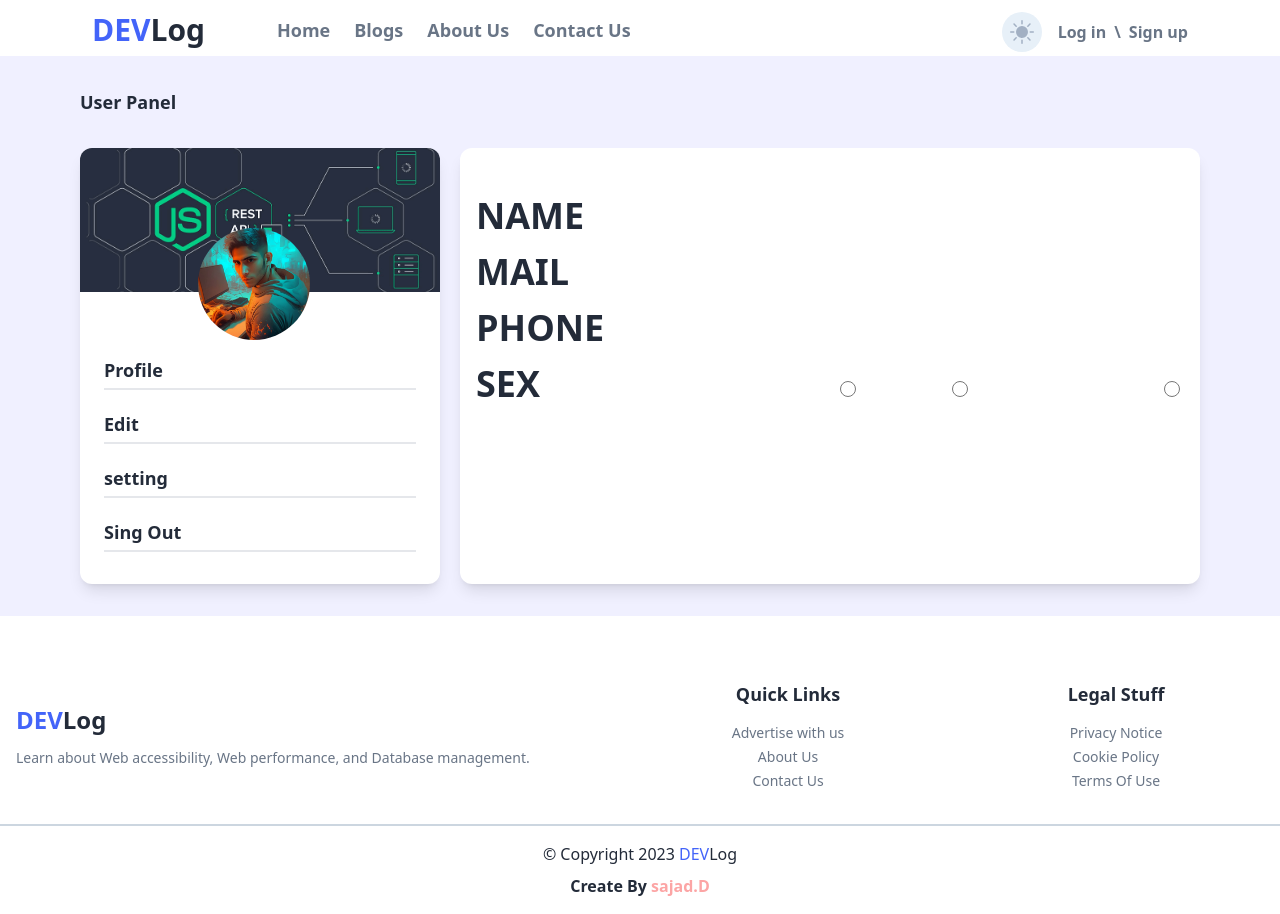
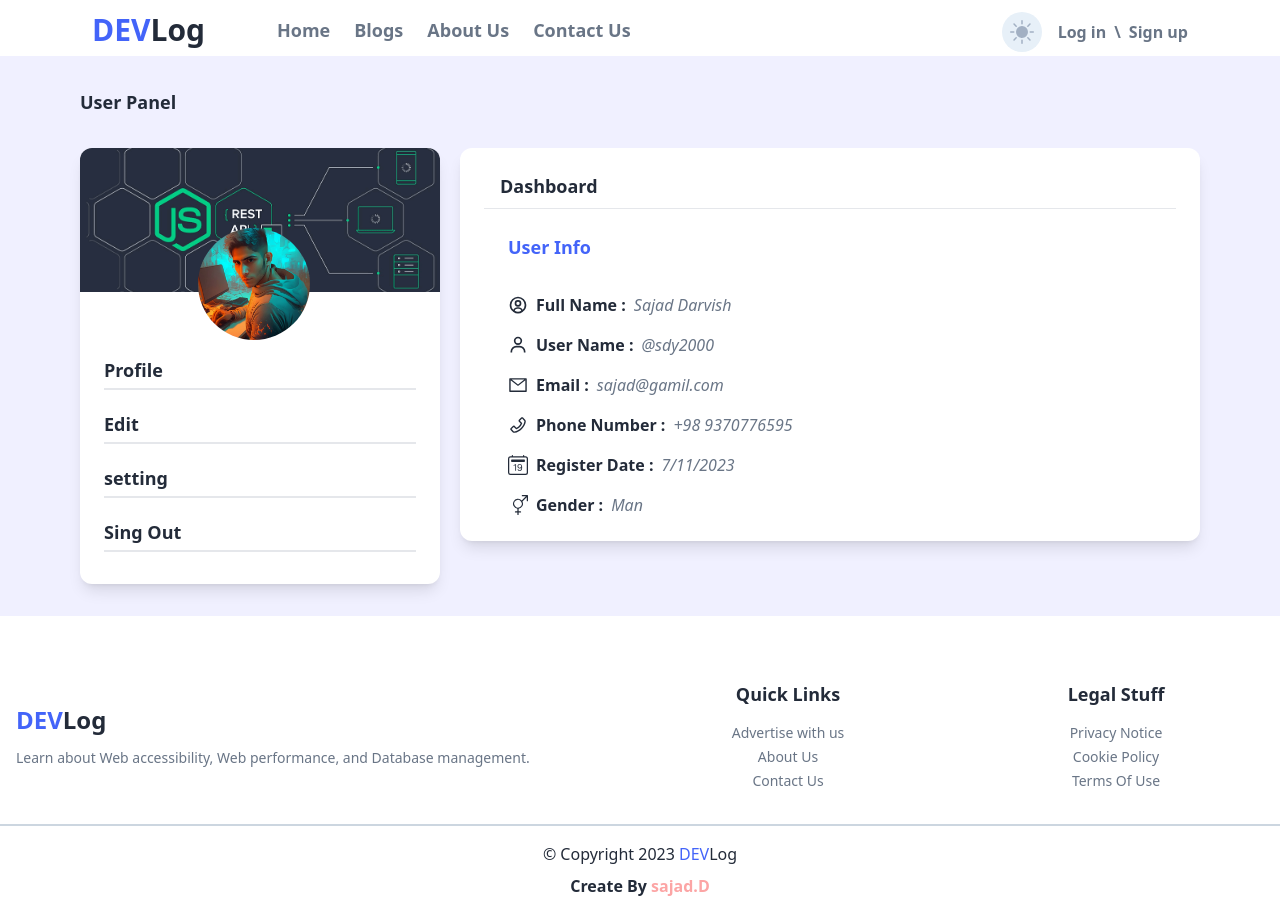
Before and after one commit to sdy2000/dev-log, a React (Create React App) app: page /user-panel in a window 1280 px wide. Built offline with nearby package versions, Linux system fonts and the light colour scheme.

Commit message:
Create Profile page and update UserPanelLayout

```diff
--- a/src/features/account/hooks/useHandleLoginFormSubmit.js
+++ b/src/features/account/hooks/useHandleLoginFormSubmit.js
@@ -22,7 +22,6 @@ export default function useHandleLoginFormSubmit(values, setErrors) {
       createAPIEndpoint(ENDPOINTS.login)
         .post(login)
         .then((res) => {
-          console.log(res.data);
           if (validate(res.data)) {
             dispatch(loginUser(res.data));
             navigate("/user-panel");
--- a/src/layouts/UserPanelLayout.jsx
+++ b/src/layouts/UserPanelLayout.jsx
@@ -7,7 +7,7 @@ const UserPanelLayout = () => {
       <MapBar />
       <div className="grid grid-cols-6 gap-5 my-8">
         <UserPanelNavbar />
-        <div className="col-span-4 w-full py-8 bg-lbp dark:bg-dbp rounded-xl shadow-lg text-white text-4xl font-bold">
+        <div className="col-span-4 w-full p-6 bg-lbp dark:bg-dbp rounded-xl shadow-lg h-fit">
           <Outlet />
         </div>
       </div>
--- a/src/pages/userPanel/Profile.jsx
+++ b/src/pages/userPanel/Profile.jsx
@@ -1,41 +1,49 @@
+import { AiOutlineMail, AiOutlinePhone } from "react-icons/ai";
+import { BiUser, BiUserCircle } from "react-icons/bi";
+import { BsCalendar2Date, BsGenderAmbiguous } from "react-icons/bs";
+
 const Profile = () => {
   return (
-  <div>
-    <form action="" className="">
-      <div className="flex justify-between m-4 ">
-      <label htmlFor="" className="text-lfp dark:text-dfp uppercase">Name</label>
-      <input type="text" name="user-name" id="user-name"  className="rounded-lg text-lfs"/>
+    <div>
+      <h2 className="text-lg text-lfp dark:text-dfp font-bold border-b dark:border-lfp pb-2 px-4">
+        Dashboard
+      </h2>
+      <div className="flex flex-col justify-start px-6 gap-4 mt-6">
+        <h3 className="text-lg font-bold text-accent mb-4">User Info</h3>
+        <UserInfo
+          title="Full Name"
+          value="Sajad Darvish"
+          children={<BiUserCircle />}
+        />
+        <UserInfo title="User Name" value="@sdy2000" children={<BiUser />} />
+        <UserInfo
+          title="Email"
+          value="sajad@gamil.com"
+          children={<AiOutlineMail />}
+        />
+        <UserInfo
+          title="Phone Number"
+          value="+98 9370776595"
+          children={<AiOutlinePhone />}
+        />
+        <UserInfo
+          title="Register Date"
+          value="7/11/2023"
+          children={<BsCalendar2Date />}
+        />
+        <UserInfo title="Gender" value="Man" children={<BsGenderAmbiguous />} />
       </div>
-      <div className="flex justify-between m-4 ">
-      <label htmlFor="" className="text-lfp dark:text-dfp uppercase">Mail</label>
-      <input type="email" name="user-mail" id="user-mail"  className="rounded-lg text-lfs"/>
-      </div>
-      <div className="flex justify-between m-4 ">
-      <label htmlFor="" className="text-lfp dark:text-dfp uppercase">Phone</label>
-      <input type="number" name="user-phone" id="user-phone"  className="rounded-lg text-lfs" maxLength={12} minLength={0}/>
-      </div>
-      <div className="flex flex-row m-4">
-      <p  className="text-lfp dark:text-dfp uppercase">sex </p>
-      <div className="flex justify-end gap-4 w-[100%]">
-        <div>
-        <label htmlFor="sex-male" className="text-xl">Male</label>
-        <input type="radio" name="sex"  id="sex-male"  className="rounded-lg text-lfs w-4 h-4 mx-1 "/>
-        </div>
-      <div>
-      <label htmlFor="sex-female" className="text-xl">Female</label>
-      <input type="radio" name="sex" id="sex-female"  className="rounded-lg text-lfs w-4 h-4 mx-1"/>
-      </div>
-      <div>
-      <label htmlFor="sex-women" className="text-xl">Prefer To Not Say</label>
-      <input type="radio" name="sex" id="sex-women"  className="rounded-lg text-lfs w-4 h-4 mx-1"/>
-      </div>
-      </div>
-      </div>
-      <div>
+    </div>
+  );
+};
 
-      </div>
-    </form>
-  </div>
+const UserInfo = ({ title, value, children }) => {
+  return (
+    <div className="flex justify-start items-center gap-2">
+      <span className="text-xl text-lfp dark:text-dfp">{children}</span>
+      <b className="text-lfp dark:text-dfp">{title} : </b>
+      <i className="text-lfs dark:text-dfs">{value}</i>
+    </div>
   );
 };
 export default Profile;
```
